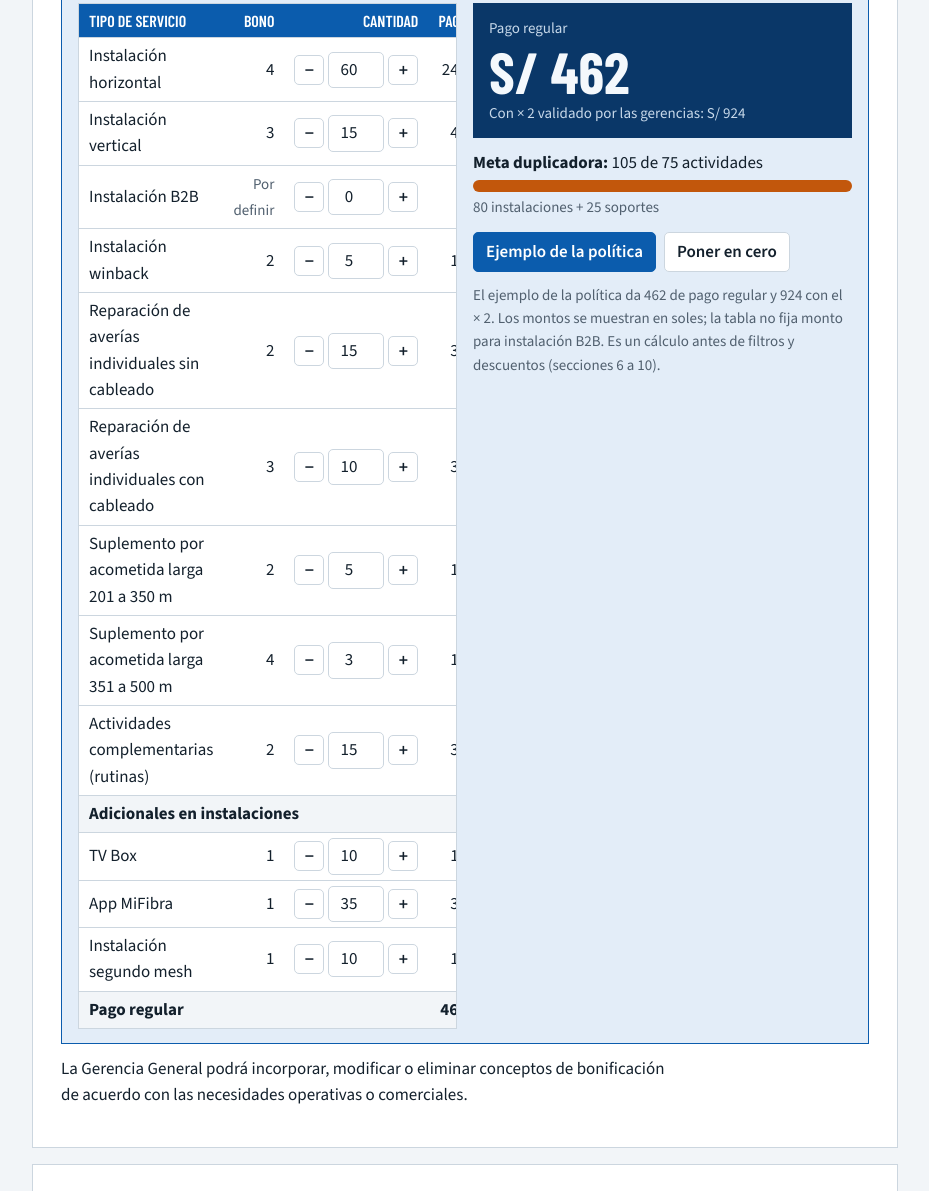
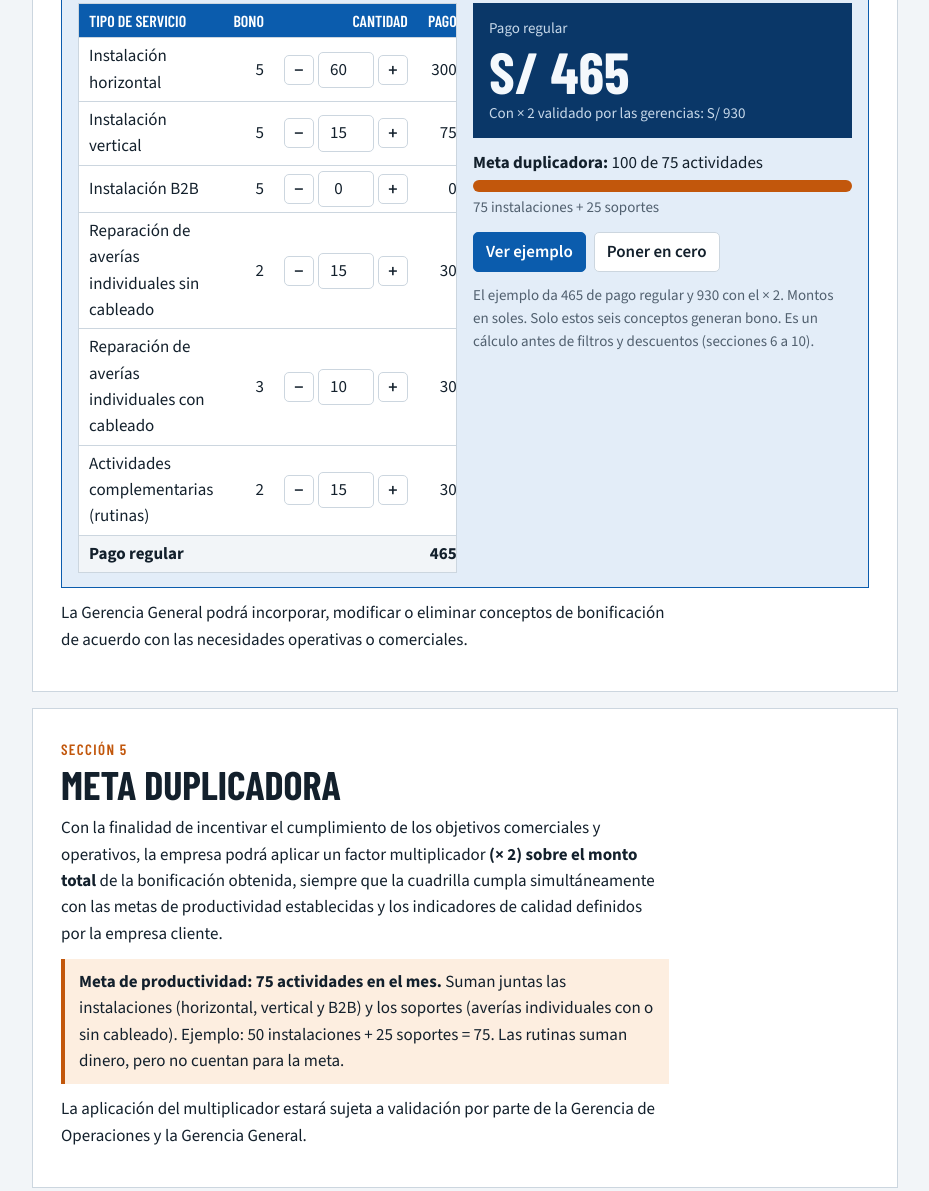
Before and after one commit to mymtelecomunicacionessixseven-art/politica-bonos, a plain HTML site: page index.html in a window 1280 px wide. Shown: the part 1826-3017 px from the top of the page, without its empty margins (314-1243 px from the left). Drawn offline with nearby package versions, Linux system fonts and the light colour scheme.

Commit message:
Tabla de bonos: solo horizontal, vertical, B2B (5), averías (2 y 3) y rutinas (2)

```diff
--- a/index.html
+++ b/index.html
@@ -122,8 +122,8 @@ button.pri{background:var(--azul);border-color:var(--azul);color:var(--sobre)}
   <div style="display:grid;gap:12px">
     <div class="total"><span>Pago regular</span><b id="cReg"></b><span id="cDob"></span></div>
     <div><b>Meta duplicadora:</b> <span id="cAct"></span><div class="barra"><i id="cBar"></i></div><div class="mut" id="cDet" style="margin-top:4px"></div></div>
-    <div class="opts" style="margin-top:0"><button class="pri" data-ej="1">Ejemplo de la política</button><button data-ej="0">Poner en cero</button></div>
-    <p class="mut">El ejemplo de la política da 462 de pago regular y 924 con el × 2. Los montos se muestran en soles; la tabla no fija monto para instalación B2B. Es un cálculo antes de filtros y descuentos (secciones 6 a 10).</p>
+    <div class="opts" style="margin-top:0"><button class="pri" data-ej="1">Ver ejemplo</button><button data-ej="0">Poner en cero</button></div>
+    <p class="mut">El ejemplo da 465 de pago regular y 930 con el × 2. Montos en soles. Solo estos seis conceptos generan bono. Es un cálculo antes de filtros y descuentos (secciones 6 a 10).</p>
   </div>
 </div></div>
 <p style="margin-top:12px">La Gerencia General podrá incorporar, modificar o eliminar conceptos de bonificación de acuerdo con las necesidades operativas o comerciales.</p>
@@ -131,7 +131,7 @@ button.pri{background:var(--azul);border-color:var(--azul);color:var(--sobre)}
 
 <section class="sec" id="s5" data-t="5. Meta duplicadora"><span class="ceja">Sección 5</span><h2>Meta duplicadora</h2>
 <p>Con la finalidad de incentivar el cumplimiento de los objetivos comerciales y operativos, la empresa podrá aplicar un factor multiplicador <b>(× 2) sobre el monto total</b> de la bonificación obtenida, siempre que la cuadrilla cumpla simultáneamente con las metas de productividad establecidas y los indicadores de calidad definidos por la empresa cliente.</p>
-<div class="clave"><b>Meta de productividad: 75 actividades en el mes.</b> Suman juntas las instalaciones (horizontal, vertical, B2B y winback) y los soportes (averías individuales con o sin cableado). Ejemplo: 50 instalaciones + 25 soportes = 75. Las acometidas largas, rutinas y adicionales suman dinero, pero no cuentan para la meta.</div>
+<div class="clave"><b>Meta de productividad: 75 actividades en el mes.</b> Suman juntas las instalaciones (horizontal, vertical y B2B) y los soportes (averías individuales con o sin cableado). Ejemplo: 50 instalaciones + 25 soportes = 75. Las rutinas suman dinero, pero no cuentan para la meta.</div>
 <p>La aplicación del multiplicador estará sujeta a validación por parte de la Gerencia de Operaciones y la Gerencia General.</p>
 </section>
 
@@ -166,7 +166,7 @@ button.pri{background:var(--azul);border-color:var(--azul);color:var(--sobre)}
 <h3>6.7 Garantías</h3>
 <p>Los servicios de instalación que generen un código de garantía dentro de los <b>treinta (30) días</b> posteriores a su ejecución quedarán excluidos del cálculo de bonificaciones, tanto la instalación original como la atención de la garantía correspondiente.</p>
 <p>Preferentemente, dichos servicios deberán ser atendidos por la misma cuadrilla responsable de la instalación inicial.</p>
-<div class="clave"><b>Garantías después del pago.</b> Como el bono se paga al cierre del mismo mes, una instalación puede generar su código de garantía cuando ya fue pagada. En ese caso, el monto pagado por esa instalación (con sus adicionales) se descontará de la bonificación del mes siguiente. Si el bono de ese mes no alcanza, la diferencia se descontará de bonificaciones futuras.</div>
+<div class="clave"><b>Garantías después del pago.</b> Como el bono se paga al cierre del mismo mes, una instalación puede generar su código de garantía cuando ya fue pagada. En ese caso, el monto pagado por esa instalación se descontará de la bonificación del mes siguiente. Si el bono de ese mes no alcanza, la diferencia se descontará de bonificaciones futuras.</div>
 </section>
 
 <section class="sec" id="s7" data-t="7. Descuentos"><span class="ceja">Sección 7</span><h2>Descuentos sobre la bonificación</h2>
@@ -259,10 +259,9 @@ function marcar(raiz,q){const w=document.createTreeWalker(raiz,NodeFilter.SHOW_T
 
 /* Sección 4 y 5: tabla de bonificaciones; tipo i = instalación, s = soporte (cuentan para la meta) */
 const META=75;
-const T=[['hor','Instalación horizontal',4,60,'i'],['ver','Instalación vertical',3,15,'i'],['b2b','Instalación B2B',null,0,'i'],['win','Instalación winback',2,5,'i'],
+const T=[['hor','Instalación horizontal',5,60,'i'],['ver','Instalación vertical',5,15,'i'],['b2b','Instalación B2B',5,0,'i'],
  ['ave','Reparación de averías individuales sin cableado',2,15,'s'],['rec','Reparación de averías individuales con cableado',3,10,'s'],
- ['ac1','Suplemento por acometida larga 201 a 350 m',2,5],['ac2','Suplemento por acometida larga 351 a 500 m',4,3],['rut','Actividades complementarias (rutinas)',2,15],
- ['-','Adicionales en instalaciones'],['tv','TV Box',1,10],['app','App MiFibra',1,35],['mesh','Instalación segundo mesh',1,10]];
+ ['rut','Actividades complementarias (rutinas)',2,15]];
 $('#tabla').innerHTML=T.map(([k,n,b])=>k==='-'?`<tr class="sub"><td colspan="4">${n}</td></tr>`:
  `<tr><td><label for="q_${k}">${n}</label></td><td class="n">${b==null?'<span class="mut">Por definir</span>':b}</td><td><div class="paso"><button data-d="-1" data-k="${k}" aria-label="Menos ${n}">−</button><input id="q_${k}" type="number" min="0" inputmode="numeric"><button data-d="1" data-k="${k}" aria-label="Más ${n}">+</button></div></td><td class="n" id="p_${k}"></td></tr>`).join('');
 const FIL=T.filter(t=>t[0]!=='-');
```
